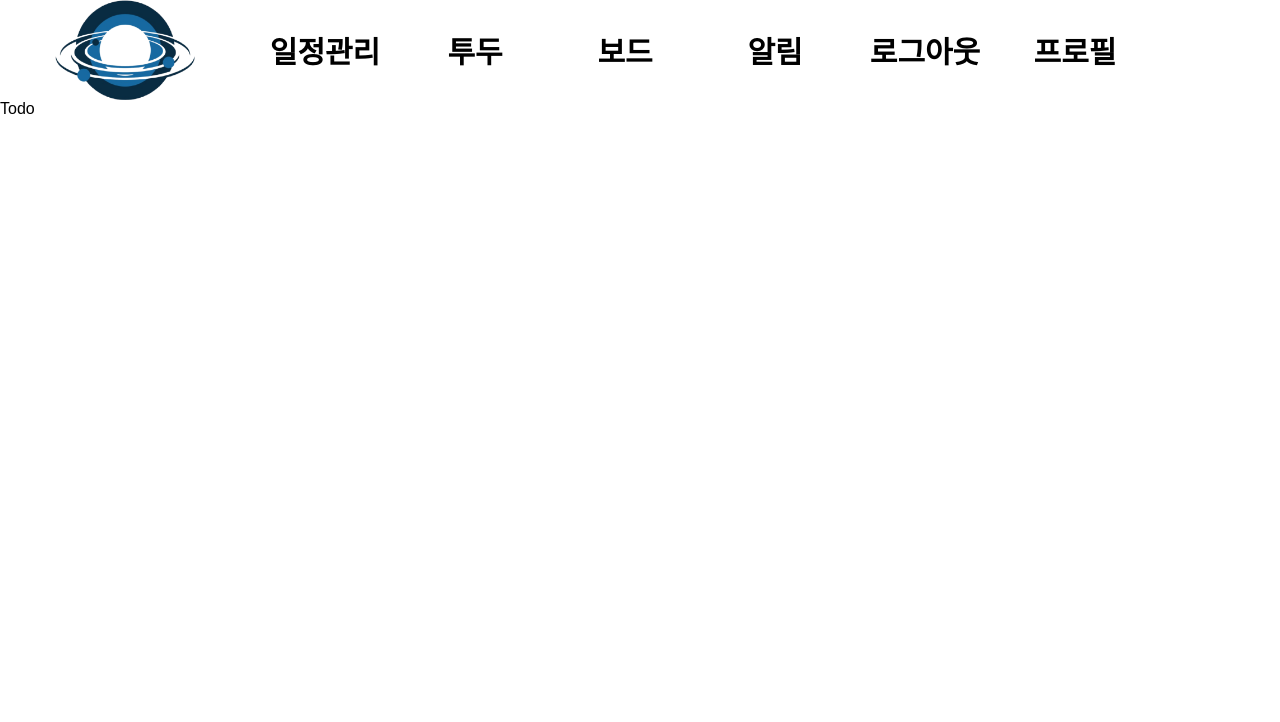
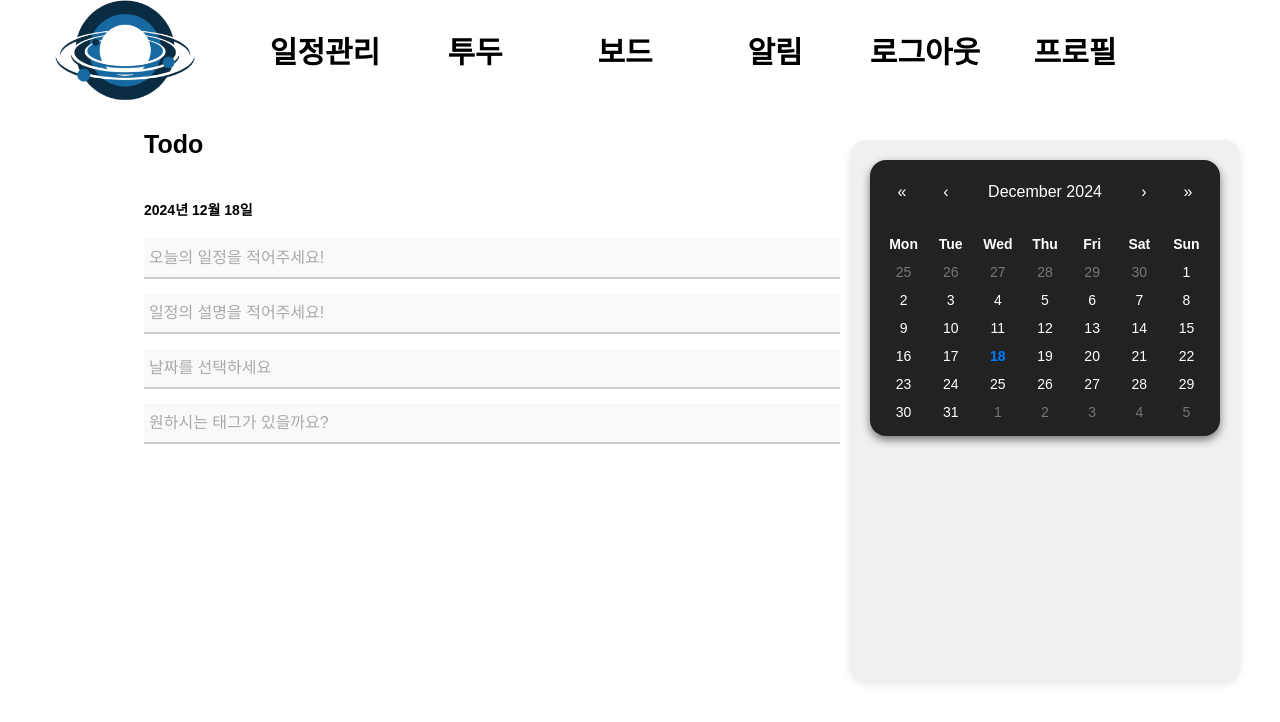
Before and after one commit to epuchi/Orbit-web, a React (Create React App) app in the folder Web/src/main/orbit/: page /todolist in a window 1280 px wide. Shown: the top 722 px of the page. Built offline with nearby package versions, Linux system fonts and the light colour scheme; no server answers; sample sign-in values are in the browser's storage.

Commit message:
Todo CSS 작업
입력칸 추가, 달력 추가, 현재 날짜 추가, 달력 날짜 클릭시 입력칸의 날짜 파트로 불러오는 기능 추가

```diff
--- a/Web/src/main/orbit/package.json
+++ b/Web/src/main/orbit/package.json
@@ -16,6 +16,7 @@
     "jwt-decode": "^4.0.0",
     "pretendard": "^1.3.9",
     "react": "^18.3.1",
+    "react-calendar": "^5.1.0",
     "react-dom": "^18.3.1",
     "react-kakao-login": "^2.1.1",
     "react-naver-login": "^0.1.4",
--- a/Web/src/main/orbit/src/pages/todolist/ui/index.jsx
+++ b/Web/src/main/orbit/src/pages/todolist/ui/index.jsx
@@ -1,10 +1,63 @@
-import React, { useState } from 'react';
+import React, { useState, useEffect } from 'react';
+import Calendar from 'react-calendar';
+import 'react-calendar/dist/Calendar.css'; // 기본 CSS 유지
+import './reactCalendarOverrides.css'; // 글로벌 CSS 파일 추가
+import styles from './styles.module.css'; // 기존 모듈 CSS 유지
 
 const TodoListPage = () => {
+    const [selectedDate, setSelectedDate] = useState('');
+    const [calendarDate, setCalendarDate] = useState(new Date());
+    const [currentDate, setCurrentDate] = useState('');
+
+    useEffect(() => {
+        // 현재 날짜를 설정
+        const now = new Date();
+        const formattedDate = now.toLocaleDateString('ko-KR', {
+            year: 'numeric',
+            month: 'long',
+            day: 'numeric',
+        });
+        setCurrentDate(formattedDate);
+    }, []);
+
+    const handleDateChange = (date) => {
+        setCalendarDate(date);
+        setSelectedDate(date.toLocaleDateString('ko-KR'));
+    };
 
     return (
-        <div>
-            Todo
+        <div className={styles.mainContainer}>
+            <div className={styles.todoContainer}>
+                <h1 className={styles.head}>Todo</h1>
+                <div className={styles.dateDisplayContainer}>
+                    <span className={styles.dateDisplay}>{currentDate}</span>
+                </div>
+                <form>
+                    <label className={styles.inputContainer}>
+                        <input type="text" className={styles.inputField} placeholder="오늘의 일정을 적어주세요!" />
+                        <input type="text" className={styles.inputField} placeholder="일정의 설명을 적어주세요!" />
+                        <input
+                            type="text"
+                            className={styles.inputField}
+                            value={selectedDate}
+                            readOnly
+                            placeholder="날짜를 선택하세요"
+                        />
+                        <input type="text" className={styles.inputField} placeholder="원하시는 태그가 있을까요?" />
+                    </label>
+                </form>
+            </div>
+
+            <div className={styles.calendarContainer}>
+                <div className={styles.calendarContent}>
+                    <Calendar
+                        onChange={handleDateChange}
+                        value={calendarDate}
+                        className={styles.reactCalendar}
+                        formatDay={(locale, date) => date.getDate()}
+                    />
+                </div>
+            </div>
         </div>
     );
 };
--- /dev/null
+++ b/Web/src/main/orbit/src/pages/todolist/ui/reactCalendarOverrides.css
@@ -0,0 +1,117 @@
+/* 캘린더 전체 스타일 */
+.react-calendar {
+    background-color: #222 !important; /* 연한 검정색 배경 */
+    color: #fff !important; /* 기본 텍스트 하얀색 */
+    border: none !important; /* 테두리 제거 */
+    border-radius: 16px !important; /* 테두리 더 둥글게 */
+    box-shadow: 0 4px 8px rgba(0, 0, 0, 0.5) !important; /* 모던한 그림자 */
+    padding: 10px !important;
+}
+
+/* 네비게이션 (년도, 달 표시 영역) */
+.react-calendar__navigation {
+    display: flex !important;
+    justify-content: space-between !important;
+    align-items: center !important;
+    color: #fff !important; /* 텍스트 하얀색 */
+    font-size: 16px !important;
+    font-weight: bold !important;
+}
+
+/* 네비게이션 버튼 */
+.react-calendar__navigation button {
+    background: none !important; /* 버튼 배경 제거 */
+    border: none !important; /* 버튼 테두리 제거 */
+    color: #fff !important; /* 버튼 텍스트 하얀색 */
+    font-size: 16px !important; /* 버튼 텍스트 크기 */
+    cursor: pointer !important;
+    padding: 5px 10px !important; /* 버튼 여백 */
+}
+
+.react-calendar__navigation button:hover {
+    color: #007bff !important; /* 호버 시 파란색 */
+}
+
+/* 요일 헤더 스타일 */
+.react-calendar__month-view__weekdays {
+    display: grid !important;
+    grid-template-columns: repeat(7, 1fr) !important;
+    text-align: center !important;
+    font-size: 14px !important;
+    font-weight: bold !important;
+    text-transform: none !important; /* 텍스트 변형 없음 */
+    color: #fff !important; /* 요일 텍스트 하얀색 */
+    margin: 0 !important; /* 외부 여백 제거 */
+    padding: 5px 0 !important; /* 적절한 상하 여백 */
+}
+
+/* 요일 텍스트 스타일 */
+.react-calendar__month-view__weekdays__weekday {
+    white-space: nowrap !important; /* 줄 바꿈 방지 */
+    overflow: visible !important; /* 넘침 숨김 해제 */
+    text-overflow: clip !important; /* '...' 제거 */
+    text-align: center !important; /* 텍스트 중앙 정렬 */
+    font-size: 14px !important; /* 텍스트 크기 */
+    font-weight: bold !important; /* 텍스트 굵게 */
+    color: #fff !important; /* 요일 텍스트 하얀색 */
+    margin: 0 !important; /* 외부 여백 제거 */
+    padding: 0 !important; /* 내부 여백 제거 */
+    border: none !important; /* 기본 테두리 제거 */
+}
+
+/* 요일 텍스트 밑줄 제거 */
+.react-calendar__month-view__weekdays__weekday abbr {
+    text-decoration: none !important; /* 밑줄 제거 */
+    cursor: default !important; /* 기본 커서 */
+}
+
+/* 날짜 타일 스타일 (박스 숨기기) */
+.react-calendar__tile {
+    background: none !important; /* 타일 배경 제거 */
+    border: none !important; /* 테두리 제거 */
+    color: #fff !important; /* 날짜 텍스트 하얀색 */
+    padding: 5px !important; /* 내부 여백 최소화 */
+    font-size: 14px !important;
+    text-align: center !important;
+    transition: none !important; /* 전환 효과 제거 */
+}
+
+/* 비활성 타일 스타일 (다른 달의 날짜) */
+.react-calendar__tile--disabled {
+    background: none !important; /* 타일 배경 제거 */
+    color: #777 !important; /* 비활성 날짜 텍스트 회색 */
+    border: none !important; /* 테두리 제거 */
+}
+
+/* 오늘 날짜 스타일 */
+.react-calendar__tile--now {
+    background: none !important; /* 오늘 날짜 배경 제거 */
+    color: #fff !important; /* 오늘 날짜 텍스트 하얀색 */
+    font-weight: bold !important;
+    border: none !important;
+}
+
+/* 선택된 날짜 */
+.react-calendar__tile--active {
+    background: none !important; /* 선택된 날짜 배경 제거 */
+    color: #007bff !important; /* 선택된 텍스트 파란색 */
+    font-weight: bold !important;
+    border: none !important; /* 선택된 날짜 테두리 제거 */
+}
+
+/* 호버 효과 (박스 숨기기 유지) */
+.react-calendar__tile:hover {
+    background: none !important; /* 호버 시 배경 제거 */
+    color: #ccc !important; /* 호버 시 텍스트 색상 변경 */
+    transform: none !important; /* 확대 효과 제거 */
+}
+
+/* 포커스 제거 */
+.react-calendar__tile:focus {
+    outline: none !important; /* 포커스 효과 제거 */
+}
+
+/* 다른 달의 날짜 (이웃 달) */
+.react-calendar__month-view__days__day--neighboringMonth {
+    color: #777 !important; /* 이웃 달 날짜는 연한 회색 */
+}
--- /dev/null
+++ b/Web/src/main/orbit/src/pages/todolist/ui/styles.module.css
@@ -0,0 +1,91 @@
+/* 전체 레이아웃 */
+.mainContainer {
+    display: flex;
+    justify-content: space-between; /* 좌우 배치 */
+    align-items: flex-start;
+    width: 100%;
+    height: 100%;
+    box-sizing: border-box;
+    padding: 20px;
+}
+
+/* 투두 리스트 영역 */
+.todoContainer {
+    width: 60%; /* 투두 영역 너비 */
+    box-sizing: border-box;
+    display: flex;
+    flex-direction: column; /* 세로 정렬 */
+    gap: 20px; /* 필드 간 간격 */
+    font-family: 'Arial', sans-serif;
+    margin-left: 10%;
+}
+
+/* 헤더 스타일 */
+.head {
+    margin: 0;
+    padding: 10px 0;
+    font-size: 25px;
+    font-weight: bold;
+    text-align: left;
+}
+
+/* 입력 필드 컨테이너 */
+.inputContainer {
+    display: flex;
+    flex-direction: column; /* 세로 정렬 */
+    gap: 15px;
+    width: 100%;
+}
+
+/* 입력 필드 스타일 */
+.inputField {
+    width: 100%;
+    border: none;
+    border-bottom: 2px solid #ccc;
+    outline: none;
+    font-size: 16px;
+    padding: 10px 5px;
+    background-color: #f9f9f9;
+}
+
+.inputField:focus {
+    border-bottom: 2px solid #007bff;
+}
+
+.inputField::placeholder {
+    color: #aaa;
+}
+
+/* 날짜 표시 컨테이너 */
+.dateDisplayContainer {
+    display: flex;
+    justify-content: flex-start;
+    align-items: center;
+    margin-top: 10px;
+}
+
+/* 날짜 표시 스타일 */
+.dateDisplay {
+    font-size: 14px;
+    font-weight: bold;
+    color: #000;
+}
+
+
+/* 캘린더 컨테이너 스타일 */
+.calendarContainer {
+    background-color: #f0f0f0; /* 연한 회색 배경 */
+    border-radius: 16px; /* 둥근 모서리 */
+    padding: 20px; /* 내부 여백 */
+    margin: 20px; /* 외부 여백 */
+    box-shadow: 0 4px 8px rgba(0, 0, 0, 0.1); /* 연한 그림자 */
+    min-height: 500px; /* 최소 높이 설정 (조정 가능) */
+    height: auto; /* 자동 높이 설정 (내용에 맞게 늘어남) */
+}
+
+/* 캘린더 제목 */
+.calendarTitle {
+    font-size: 16px;
+    font-weight: bold;
+    text-align: center;
+}
```
Also changed, not shown: 1 other file (tests, documents, lock files or other folders).
